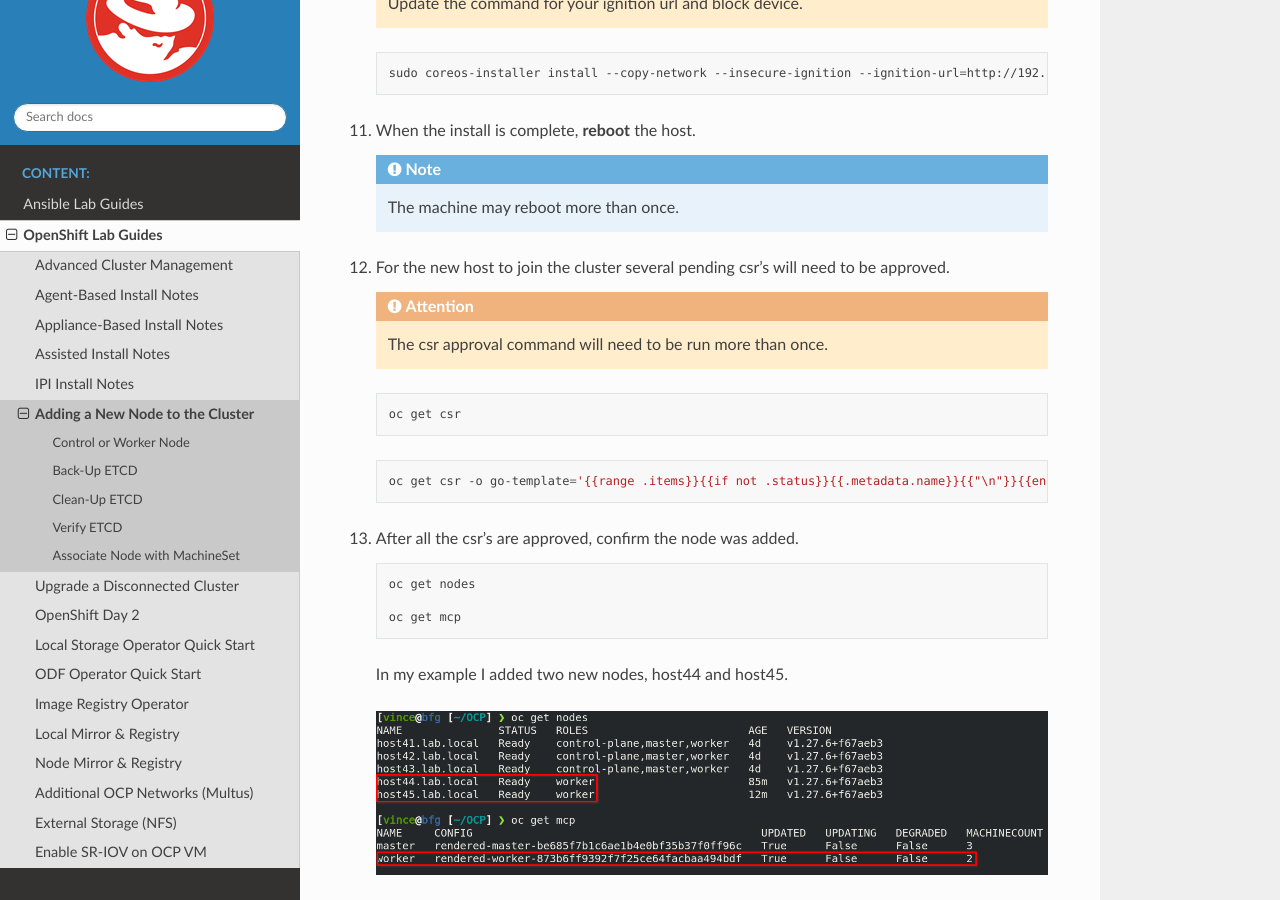
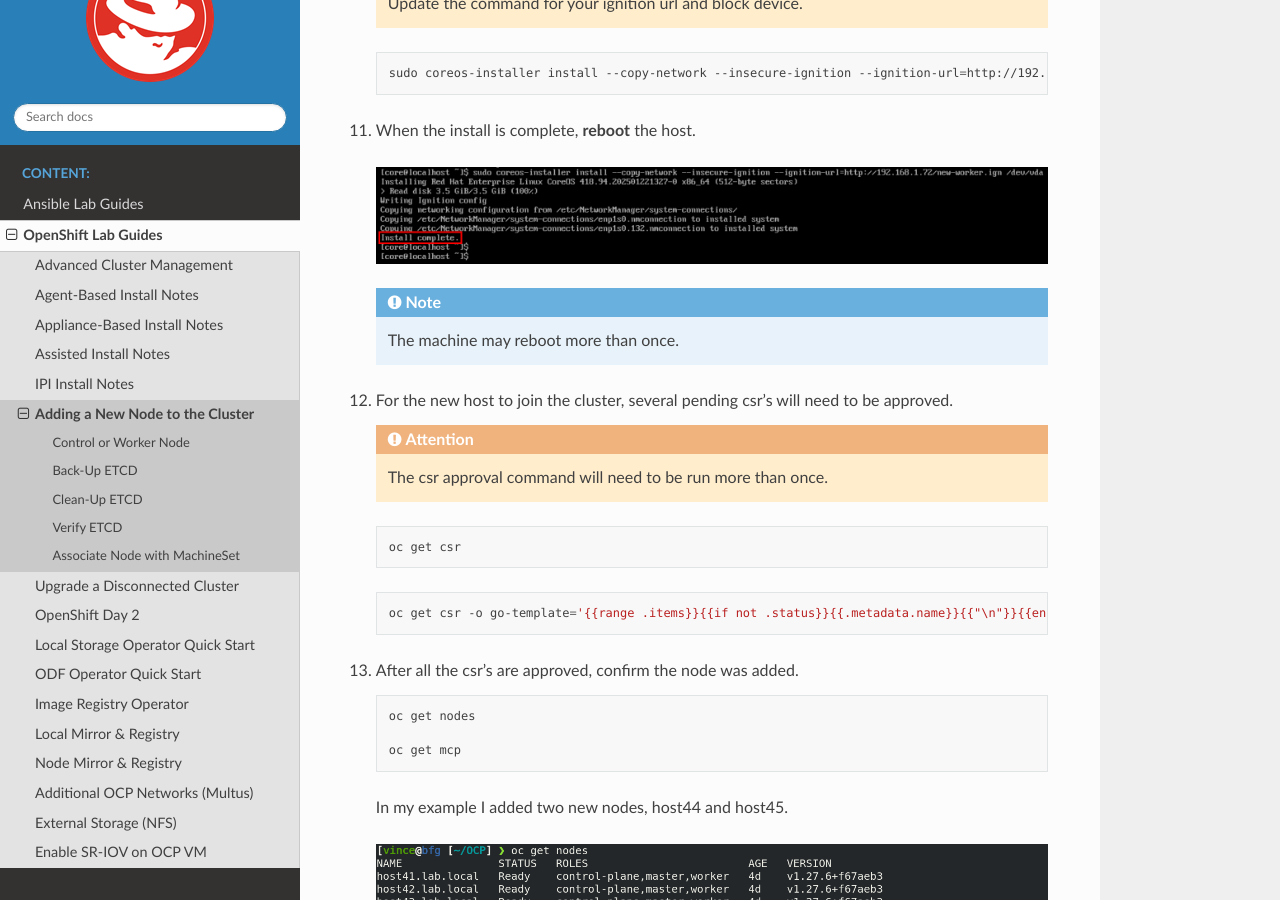
Before and after one commit to vtog/labGuides, a Sphinx documentation site: the page built from source/ocp/add-node.rst, in a window 1280 px wide and 900 px high, scrolled down 2602 px. Built offline with Sphinx 7.4.7 and the Read the Docs theme 3.1.0, drawn with Linux system fonts in a browser that asks for light colours; pages that are not in the unit, such as notebooks, are missing from menus; some of the changed text lies outside the part shown.

Commit message:
small update to adding node

```diff
--- a/source/ocp/add-node.rst
+++ b/source/ocp/add-node.rst
@@ -128,9 +128,11 @@
 
 #. When the install is complete, **reboot** the host.
 
+   .. image:: ./images/coreos-install-complete.png
+
    .. note:: The machine may reboot more than once.
 
-#. For the new host to join the cluster several pending csr's will need to be
+#. For the new host to join the cluster, several pending csr's will need to be
    approved.
 
    .. attention:: The csr approval command will need to be run more than once.
```
Also changed, not shown: other parts of source/ocp/add-node.rst (+1 -1 lines), source/ocp/images/coreos-install-complete.png (added).
